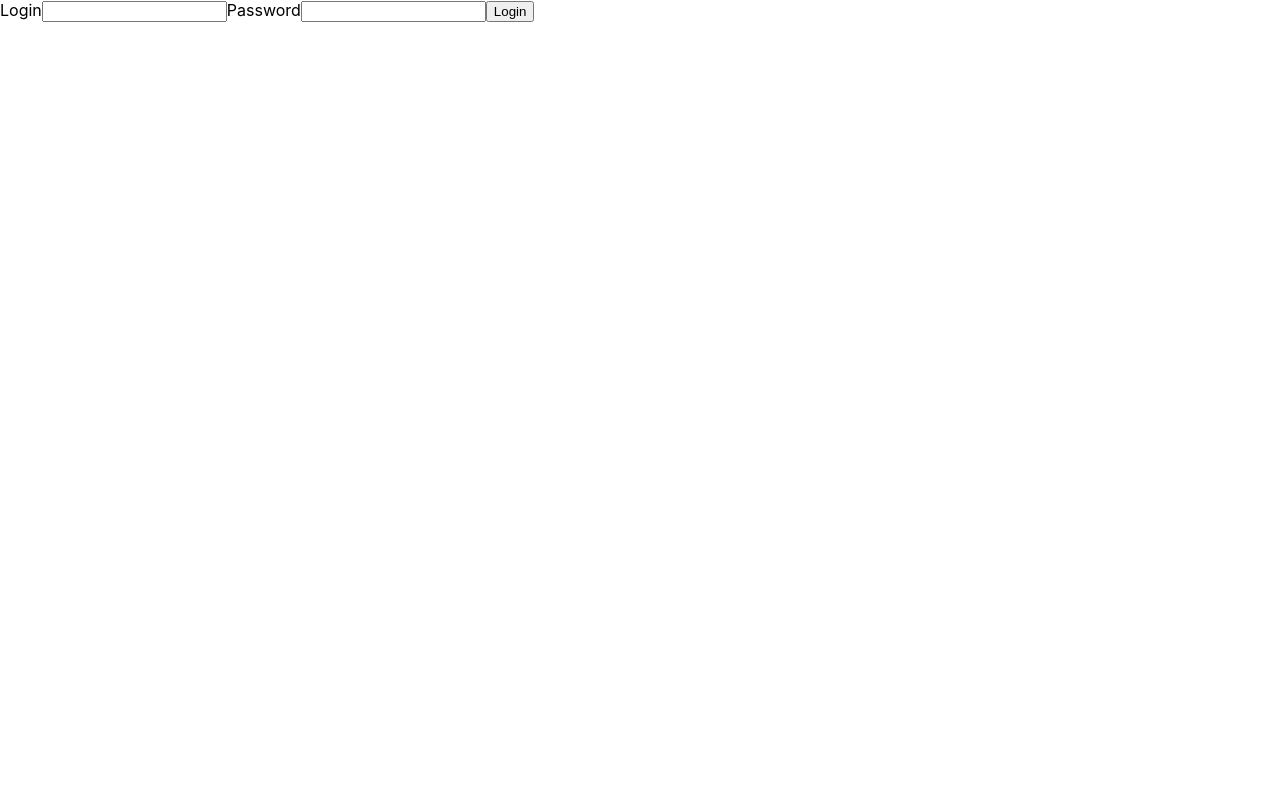
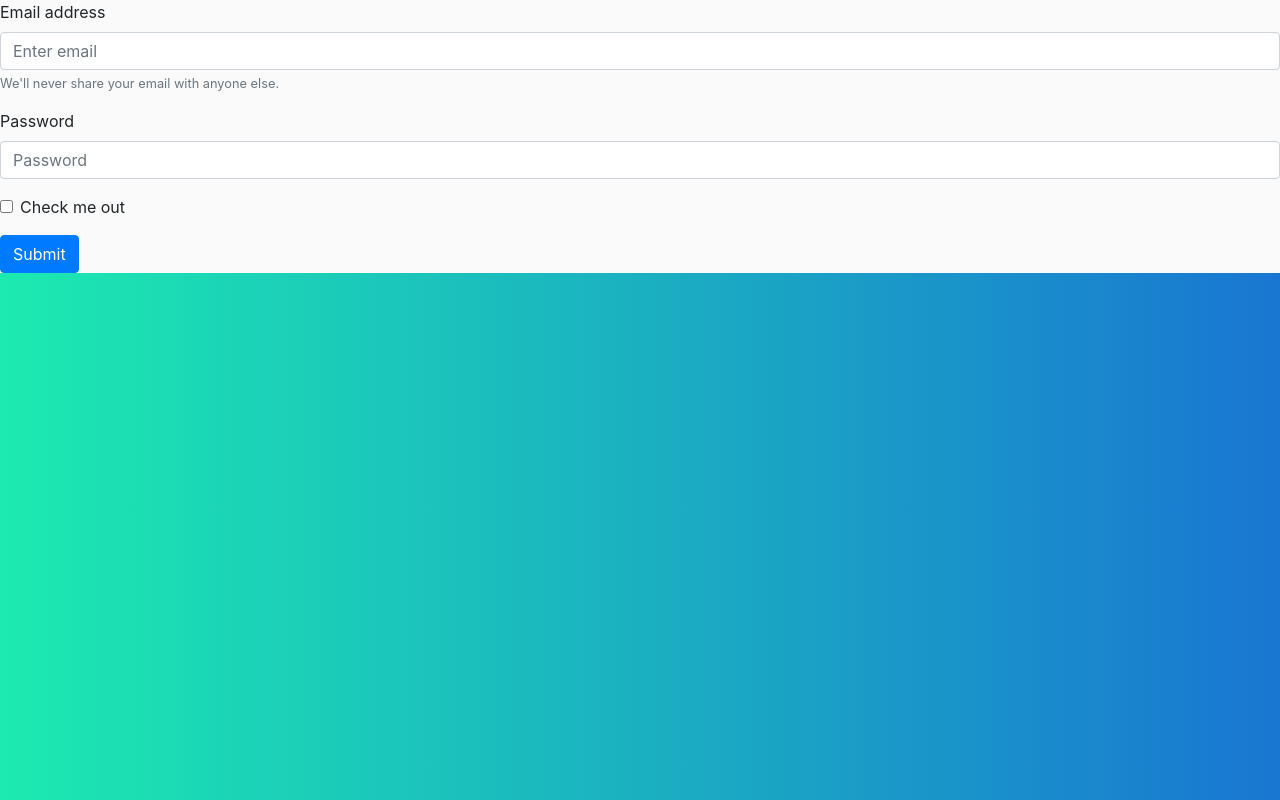
Before and after one commit to OBH-Disconnected/KaChing, a React (Create React App) app: page / in a window 1280 px wide. Built offline with nearby package versions, Linux system fonts and the light colour scheme.

Commit message:
artur css 1

```diff
--- a/package.json
+++ b/package.json
@@ -3,7 +3,9 @@
   "version": "0.1.0",
   "private": true,
   "dependencies": {
+    "bootstrap": "^4.3.1",
     "react": "^16.12.0",
+    "react-bootstrap": "^1.0.0-beta.16",
     "react-dom": "^16.12.0",
     "react-scripts": "3.2.0"
   },
--- /dev/null
+++ b/src/components/Login.css
@@ -0,0 +1,12 @@
+body{
+  margin:0;
+  padding:0;
+}
+.background{
+  background: linear-gradient(90deg, rgba(28,234,176,1) 0%, rgba(25,118,210,1) 100%);
+  width:100%;
+  height: 100vh;
+}
+.tile{
+  background: #FAFAFA;
+}
--- a/src/components/Login.js
+++ b/src/components/Login.js
@@ -1,4 +1,7 @@
 import React, { Component } from 'react';
+import './Login.css'
+import 'bootstrap/dist/css/bootstrap.min.css';
+import { Form,Button } from 'react-bootstrap';
 
 class Login extends Component {
   constructor(){
@@ -11,11 +14,30 @@
   }
   render() {
     return (
-      <form onSubmit={this.handleSubmit}>
-        <label>Login</label><input type="text" name="login" required />
-        <label>Password</label><input type="password" name="passw" required />
-        <button type="submit">Login</button>
-      </form>
+      <div className='background'>
+        <div className='tile'>
+        <Form>
+  <Form.Group controlId="formBasicEmail">
+    <Form.Label>Email address</Form.Label>
+    <Form.Control type="email" placeholder="Enter email" />
+    <Form.Text className="text-muted">
+      We'll never share your email with anyone else.
+    </Form.Text>
+  </Form.Group>
+
+  <Form.Group controlId="formBasicPassword">
+    <Form.Label>Password</Form.Label>
+    <Form.Control type="password" placeholder="Password" />
+  </Form.Group>
+  <Form.Group controlId="formBasicCheckbox">
+    <Form.Check type="checkbox" label="Check me out" />
+  </Form.Group>
+  <Button variant="primary" type="submit">
+    Submit
+  </Button>
+</Form>
+      </div>
+      </div>
     );
   }
 }
```
Also changed, not shown: src/components/NavigationBar.jsx (added, +13 -0 lines), src/components/h.jsx (added, +17 -0 lines), src/components/NavigationBar copy.css (added), 1 other file (tests, documents, lock files or other folders).
